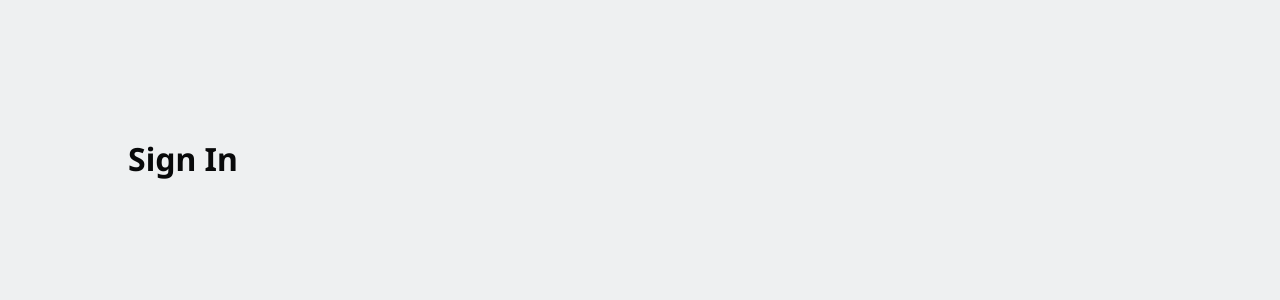
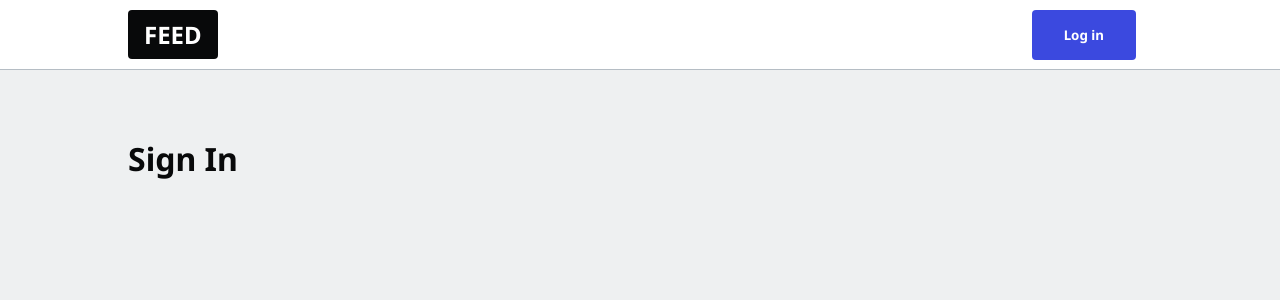
Before and after one commit to Marlrus/nextjs-social-media, a Next.js app: page /enter in a window 1280 px wide. Shown: the top 300 px of the page. Built offline with nearby package versions, Linux system fonts and the light colour scheme.

Commit message:
Added Navbar component and Toast component

```diff
--- a/components/Navbar.tsx
+++ b/components/Navbar.tsx
@@ -0,0 +1,44 @@
+import { FC } from 'react';
+import Link from 'next/link';
+
+const Navbar: FC = ({}) => {
+  const username = null;
+  const user = null;
+
+  return (
+    <nav className='navbar'>
+      <ul>
+        <li>
+          <Link href='/'>
+            <button className='btn-logo'>FEED</button>
+          </Link>
+        </li>
+
+        {username && (
+          <>
+            <li className='push-left'>
+              <Link href='/admin'>
+                <button className='btn-blue'>Write Posts</button>
+              </Link>
+            </li>
+            <li>
+              <Link href={`/${username}`}>
+                <img src={user?.photoURL} />
+              </Link>
+            </li>
+          </>
+        )}
+
+        {!username && (
+          <li>
+            <Link href='/enter'>
+              <button className='btn-blue'>Log in</button>
+            </Link>
+          </li>
+        )}
+      </ul>
+    </nav>
+  );
+};
+
+export default Navbar;
--- a/package.json
+++ b/package.json
@@ -12,7 +12,8 @@
     "next": "10.0.8",
     "react": "17.0.1",
     "react-dom": "17.0.1",
-    "react-firebase-hooks": "^3.0.2"
+    "react-firebase-hooks": "^3.0.2",
+    "react-hot-toast": "^1.0.2"
   },
   "devDependencies": {
     "@types/node": "^14.14.34",
--- a/pages/_app.tsx
+++ b/pages/_app.tsx
@@ -1,7 +1,15 @@
-import '../styles/globals.css'
+import '../styles/globals.css';
+import Navbar from 'components/Navbar';
+import { Toaster } from 'react-hot-toast';
 
-function MyApp({ Component, pageProps }) {
-  return <Component {...pageProps} />
-}
+const MyApp = ({ Component, pageProps }) => {
+  return (
+    <>
+      <Navbar />
+      <Component {...pageProps} />
+      <Toaster />
+    </>
+  );
+};
 
-export default MyApp
+export default MyApp;
```
Also changed, not shown: pages/index.tsx (+3 -11 lines), 2 other files (tests, documents, lock files or other folders).
